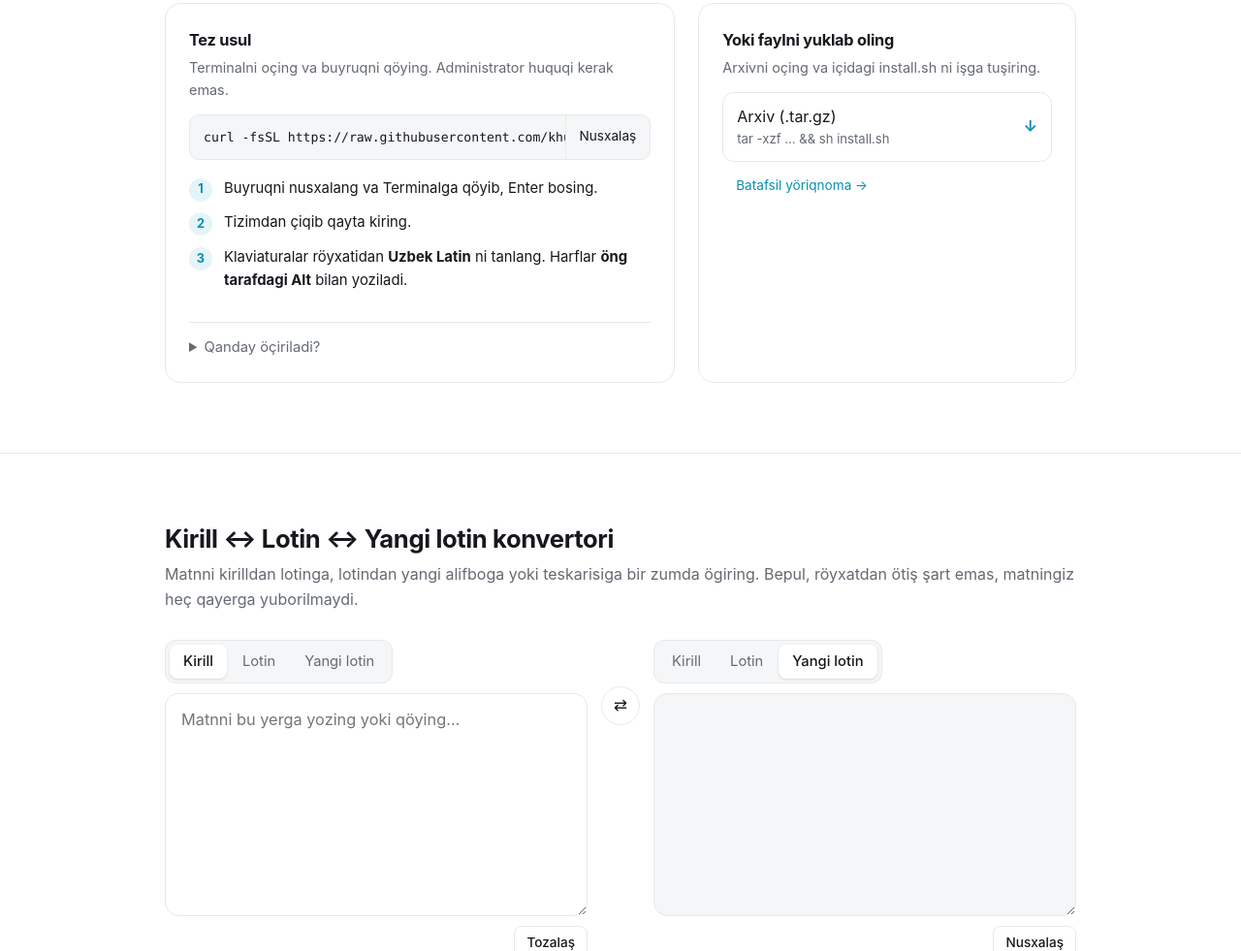
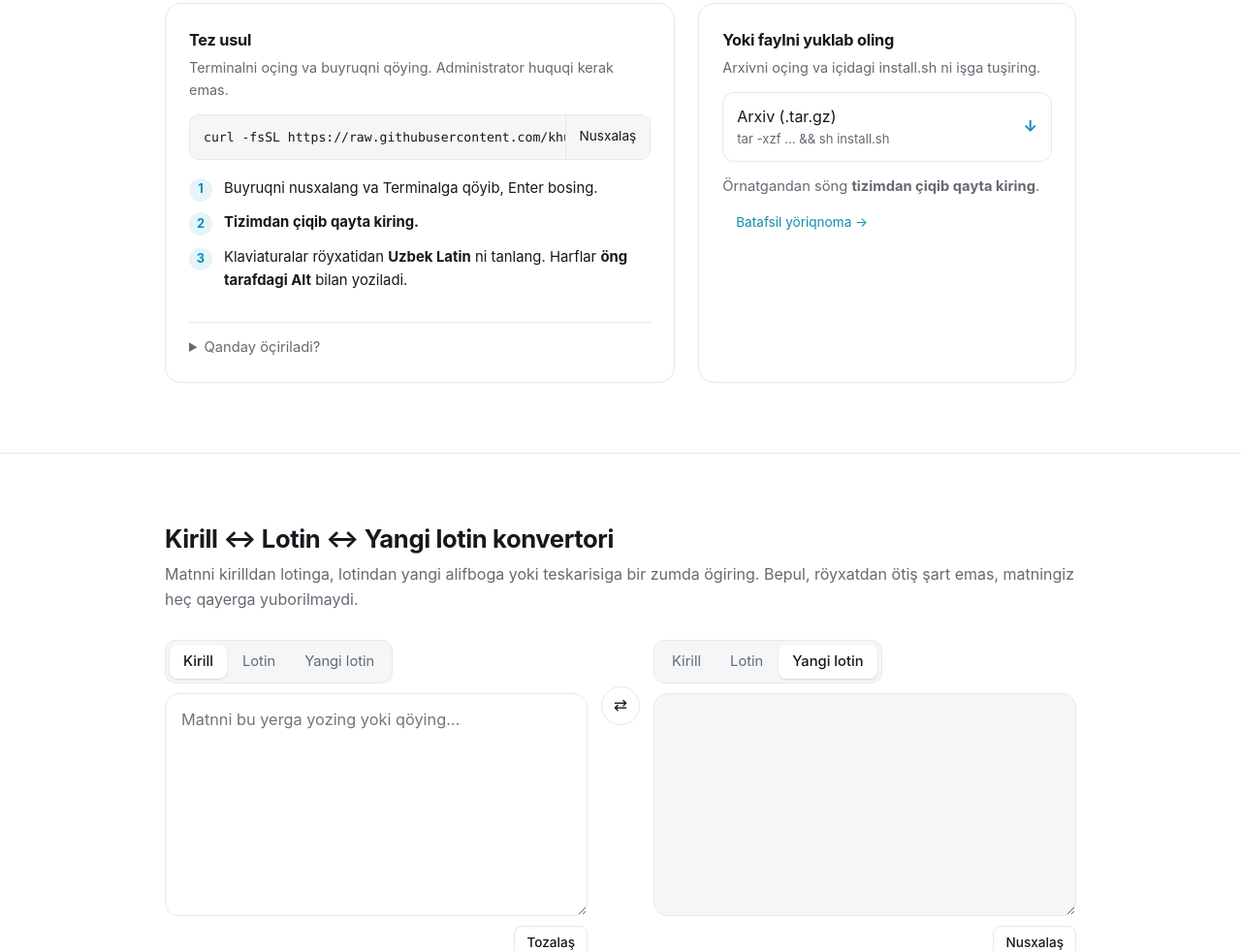
Before and after one commit to Khudoyshukur/uzbek-keyboard, a plain HTML site: page site/index.html in a window 1280 px wide. Shown: the part 2018-2999 px from the top of the page at 97% size. Drawn offline with Linux system fonts and the light colour scheme; no server answers.

Commit message:
Docs and site: log out and back in after install and uninstall

```diff
--- a/site/index.html
+++ b/site/index.html
@@ -374,12 +374,14 @@
           <details>
             <summary>Qanday öçiriladi?</summary>
             <div class="cmd"><pre id="un-text"></pre><button type="button" data-copy="un-text">Nusxalaş</button></div>
+            <p class="note">Öçirgandan söng <b>tizimdan çiqib qayta kiring</b>.</p>
           </details>
         </div>
         <div class="card">
           <h3>Yoki faylni yuklab oling</h3>
           <p class="hint" id="dl-hint"></p>
           <div class="dl-list" id="downloads"></div>
+          <p class="note" style="margin:14px 0 0">Örnatgandan söng <b>tizimdan çiqib qayta kiring</b>.</p>
           <div class="meta"><span id="dl-ver"></span><a id="guide" href="#">Batafsil yöriqnoma →</a></div>
         </div>
       </div>
@@ -464,7 +466,7 @@
       name: 'macOS', where: '<b>Terminal</b> ilovasini oçing (⌘ Space → “Terminal”) va buyruqni qöying.',
       cmd: 'curl -fsSL ' + RAW + 'macos/install.sh | bash',
       un: 'curl -fsSL ' + RAW + 'macos/install.sh | bash -s -- --uninstall',
-      steps: ['Buyruqni nusxalang va Terminalga qöyib, Enter bosing.', 'Oxirida tizimdan çiqib qayta kiriş taklif qilinadi: <b>ha</b> deb yozing.', 'Qayta kirgaç <kbd>fn</kbd> / <kbd>🌐</kbd> bilan <b>Uzbek Latin</b> (UZ) ni tanlang.'],
+      steps: ['Buyruqni nusxalang va Terminalga qöyib, Enter bosing.', '<b>Tizimdan çiqib qayta kiring.</b> Skript buni oxirida taklif qiladi: <b>ha</b> deb yozing.', 'Qayta kirgaç <kbd>fn</kbd> / <kbd>🌐</kbd> bilan <b>Uzbek Latin</b> (UZ) ni tanlang.'],
       dlHint: 'Apple tomonidan imzolangan va tekşirilgan installer.',
       files: [['Installer (.pkg)', 'Ikki marta bosing va körsatmalarga amal qiling', /macOS.*\.pkg$/], ['Arxiv (.zip)', '~/Library/Keyboard Layouts ga qölda joylaş uçun', /macOS.*\.zip$/]],
       guide: 'docs/macos.md'
@@ -473,7 +475,7 @@
       name: 'Windows', where: '<b>Start</b> → “PowerShell” ni oçing va buyruqni qöying (siçqonçaning öng tugmasi).',
       cmd: 'irm ' + RAW + 'windows/get.ps1 | iex',
       un: '& ([scriptblock]::Create((irm ' + RAW + 'windows/get.ps1))) -Uninstall',
-      steps: ['Buyruqni nusxalang va PowerShellga qöyib, Enter bosing.', 'Administrator ruxsati söralganda <b>Yes</b> ni bosing.', '<kbd>Win</kbd> + <kbd>Space</kbd> bilan <b>Uzbek Latin</b> ni tanlang.'],
+      steps: ['Buyruqni nusxalang va PowerShellga qöyib, Enter bosing.', 'Administrator ruxsati söralganda <b>Yes</b> ni bosing.', '<b>Tizimdan çiqib qayta kiring</b> (Start → profil → Sign out).', '<kbd>Win</kbd> + <kbd>Space</kbd> bilan <b>Uzbek Latin</b> ni tanlang.'],
       dlHint: 'Arxivni oçing va install.cmd ni ikki marta bosing.',
       files: [['Arxiv (.zip)', 'Extract All → install.cmd', /Windows.*\.zip$/]],
       guide: 'docs/windows.md'
@@ -482,7 +484,7 @@
       name: 'Linux', where: 'Terminalni oçing va buyruqni qöying. Administrator huquqi kerak emas.',
       cmd: 'curl -fsSL ' + RAW + 'linux/install.sh | sh',
       un: 'curl -fsSL ' + RAW + 'linux/install.sh | sh -s -- --uninstall',
-      steps: ['Buyruqni nusxalang va Terminalga qöyib, Enter bosing.', 'Tizimdan çiqib qayta kiring.', 'Klaviaturalar röyxatidan <b>Uzbek Latin</b> ni tanlang. Harflar <b>öng tarafdagi Alt</b> bilan yoziladi.'],
+      steps: ['Buyruqni nusxalang va Terminalga qöyib, Enter bosing.', '<b>Tizimdan çiqib qayta kiring.</b>', 'Klaviaturalar röyxatidan <b>Uzbek Latin</b> ni tanlang. Harflar <b>öng tarafdagi Alt</b> bilan yoziladi.'],
       dlHint: 'Arxivni oçing va içidagi install.sh ni işga tuşiring.',
       files: [['Arxiv (.tar.gz)', 'tar -xzf … && sh install.sh', /Linux.*\.tar\.gz$/]],
       guide: 'docs/linux.md'
```
Also changed, not shown: 4 other files.
